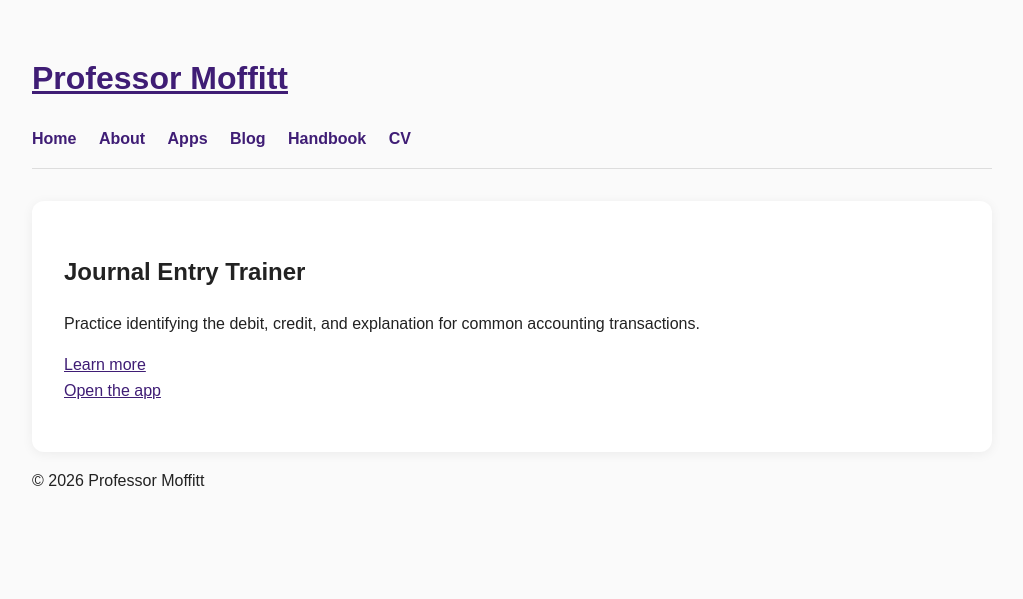
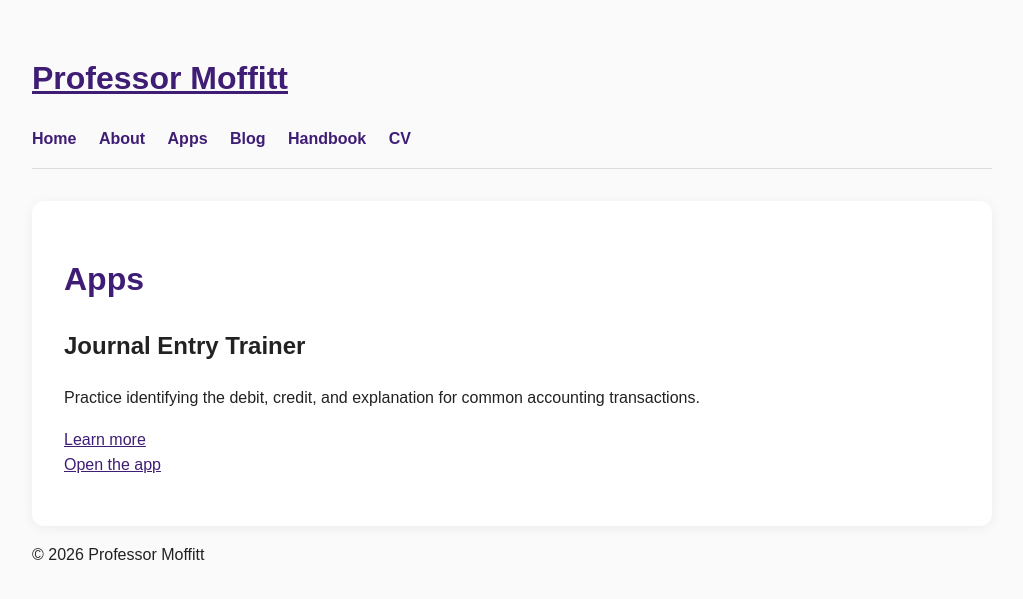
Before and after one commit to ProfessorMoffitt/ProfessorMoffitt.github.io, a Jekyll site: the page built from apps.md, in a window 1280 px wide. Shown: the top 599 px of the page, without its empty margins (128-1151 px from the left). Built offline with Jekyll 4.4.1, drawn with Linux system fonts in a browser that asks for light colours.

Commit message:
Add files via upload

```diff
--- a/apps.md
+++ b/apps.md
@@ -1,11 +1,13 @@
 ---
 layout: default
-title: About
+title: Apps
 ---
+
+# Apps
 
 ## Journal Entry Trainer
 
 Practice identifying the debit, credit, and explanation for common accounting transactions.
 
-[Learn more]({{ site.baseurl }}/apps/journal-entry-trainer/)
+[Learn more]({{ site.baseurl }}/apps/journal-entry-trainer.html)
 [Open the app]({{ site.baseurl }}/assets/apps/journal-entry-trainer/)
```
